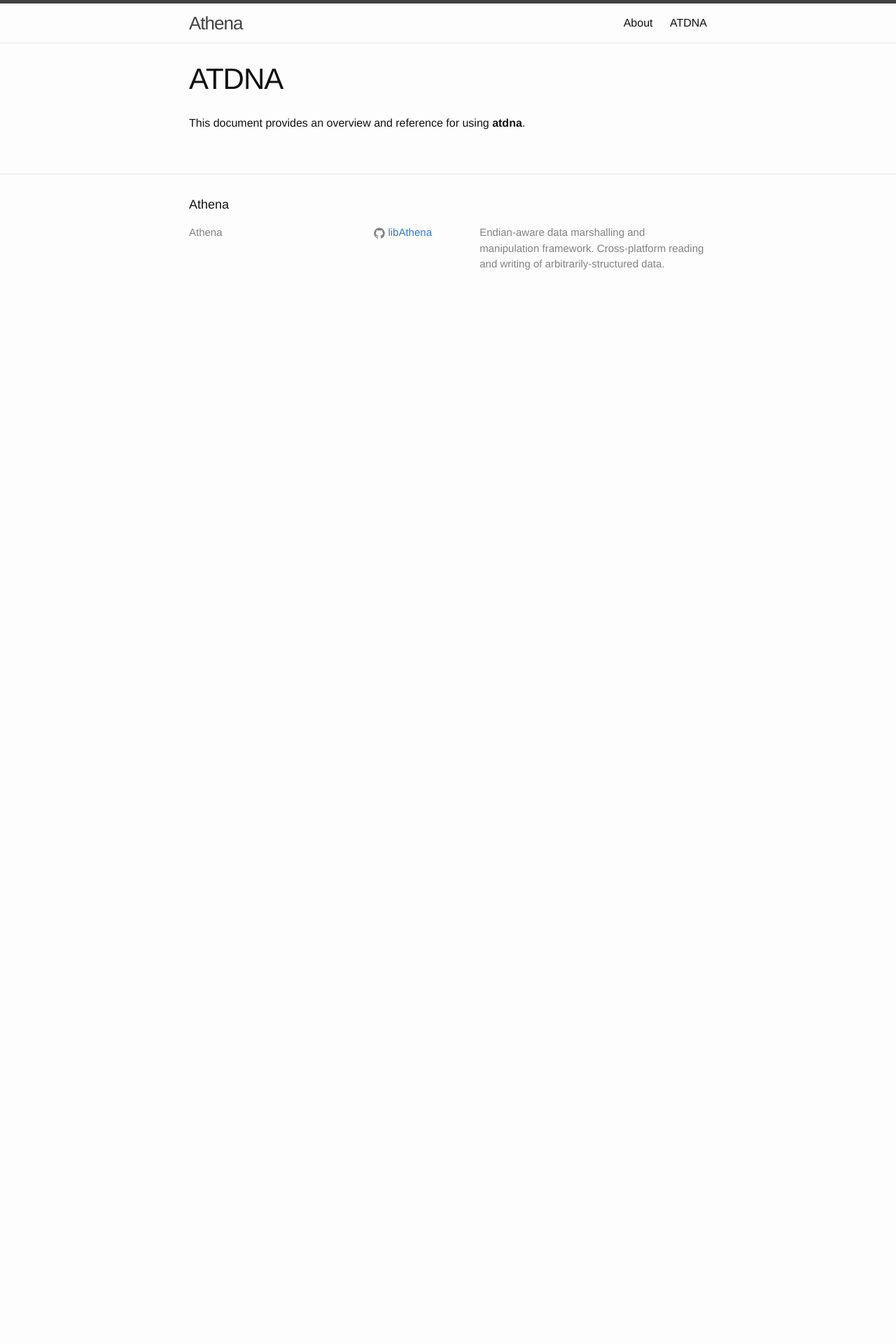
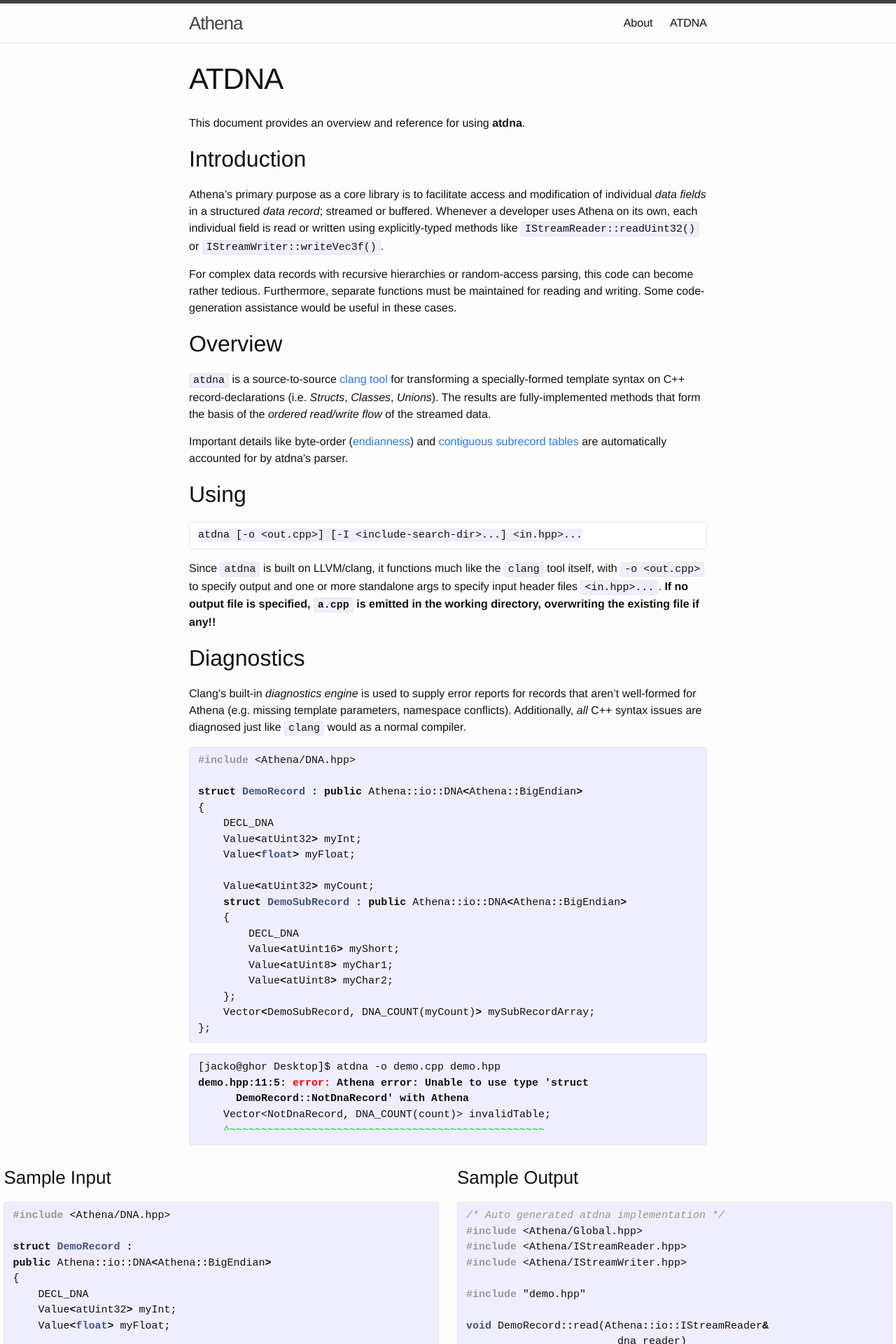
Before and after one commit to libAthena/libAthena.github.io, a Jekyll site: the page built from doc/atdna.md, in a window 1280 px wide. Shown: the top 1920 px of the page at 70% size. Built offline with Jekyll 4.4.1, drawn with Linux system fonts in a browser that asks for light colours; before the commit the page ends 900 px from its top, so only the background shows below that; some of the changed text lies outside the part shown.

Commit message:
initial atdna doc

````diff
--- a/_includes/footer.html
+++ b/_includes/footer.html
@@ -2,12 +2,9 @@
 
   <div class="wrapper">
 
-    <h2 class="footer-heading">{{ site.title }}</h2>
-
     <div class="footer-col-wrapper">
       <div class="footer-col  footer-col-1">
         <ul class="contact-list">
-          <li>{{ site.title }}</li>
           <li><a href="mailto:{{ site.email }}">{{ site.email }}</a></li>
         </ul>
       </div>
--- /dev/null
+++ b/_sass/_doc.scss
@@ -0,0 +1,19 @@
+/**
+ * Doc columns
+ */
+
+.doc-col-split {
+    float:left;
+    width:175%;
+    margin-left:-37.5%;
+}
+
+.doc-col {
+    float:left;
+    margin:1%;
+    width:48%;
+}
+
+.doc-col pre {
+    /*overflow:scroll;*/
+}
--- a/css/main.scss
+++ b/css/main.scss
@@ -48,5 +48,6 @@
 @import
         "base",
         "layout",
+        "doc",
         "syntax-highlighting"
 ;
--- a/doc/atdna.md
+++ b/doc/atdna.md
@@ -4,3 +4,177 @@
 ---
 
 This document provides an overview and reference for using **atdna**.
+
+## Introduction ##
+
+Athena's primary purpose as a core library is to facilitate access and
+modification of individual *data fields* in a structured *data record*;
+streamed or buffered. Whenever
+a developer uses Athena on its own, each individual field is read or written
+using explicitly-typed methods like `IStreamReader::readUint32()` or
+`IStreamWriter::writeVec3f()`.
+
+For complex data records with recursive
+hierarchies or random-access parsing, this code can become rather tedious.
+Furthermore, separate functions must be maintained for reading and writing.
+Some code-generation assistance would be useful in these cases.
+
+## Overview ##
+
+`atdna` is a source-to-source
+[clang tool](http://clang.llvm.org/docs/LibTooling.html) for
+transforming a specially-formed template syntax on C++ record-declarations
+(i.e. *Structs*, *Classes*, *Unions*). The results are fully-implemented methods
+that form the basis of the *ordered read/write flow* of the streamed data.
+
+Important details like byte-order
+([endianness](https://en.wikipedia.org/wiki/Endianness))
+and
+[contiguous subrecord tables](https://en.wikipedia.org/wiki/Array_data_structure)
+are automatically accounted for by atdna's parser.
+
+## Using ##
+
+```
+atdna [-o <out.cpp>] [-I <include-search-dir>...] <in.hpp>...
+```
+
+Since `atdna` is built on LLVM/clang, it functions much like the `clang` tool
+itself, with `-o <out.cpp>` to specify output and one or more standalone args
+to specify input header files `<in.hpp>...`. **If no output file is specified,
+`a.cpp` is emitted in the working directory, overwriting the existing file if
+any!!**
+
+## Diagnostics ##
+
+Clang's built-in *diagnostics engine* is used to supply error reports for
+records that aren't well-formed for Athena (e.g. missing template parameters,
+namespace conflicts). Additionally, *all* C++ syntax issues are diagnosed just
+like `clang` would as a normal compiler.
+
+{% highlight cpp %}
+#include <Athena/DNA.hpp>
+
+struct DemoRecord : public Athena::io::DNA<Athena::BigEndian>
+{
+    DECL_DNA
+    Value<atUint32> myInt;
+    Value<float> myFloat;
+
+    Value<atUint32> myCount;
+    struct DemoSubRecord : public Athena::io::DNA<Athena::BigEndian>
+    {
+        DECL_DNA
+        Value<atUint16> myShort;
+        Value<atUint8> myChar1;
+        Value<atUint8> myChar2;
+    };
+    Vector<DemoSubRecord, DNA_COUNT(myCount)> mySubRecordArray;
+};
+{% endhighlight %}
+
+<pre>
+[jacko@ghor Desktop]$ atdna -o demo.cpp demo.hpp
+<strong>demo.hpp:11:5: <span style="color:red;">error:</span> Athena error: Unable to use type 'struct
+      DemoRecord::NotDnaRecord' with Athena</strong>
+    Vector<NotDnaRecord, DNA_COUNT(count)> invalidTable;
+    <span style="color:#00cc00;">^~~~~~~~~~~~~~~~~~~~~~~~~~~~~~~~~~~~~~~~~~~~~~~~~~~</span>
+</pre>
+
+<div class="doc-col-split">
+    <div class="doc-col">
+        <h3>Sample Input</h3>
+{% highlight cpp %}
+#include <Athena/DNA.hpp>
+
+struct DemoRecord :
+public Athena::io::DNA<Athena::BigEndian>
+{
+    DECL_DNA
+    Value<atUint32> myInt;
+    Value<float> myFloat;
+
+    Value<atUint32> myCount;
+    struct DemoSubRecord :
+    public Athena::io::DNA<Athena::BigEndian>
+    {
+        DECL_DNA
+        Value<atUint16> myShort;
+        Value<atUint8> myChar1;
+        Value<atUint8> myChar2;
+    };
+    Vector<DemoSubRecord, DNA_COUNT(myCount)> mySubRecordArray;
+};
+{% endhighlight %}
+    </div>
+    <div class="doc-col">
+        <h3>Sample Output</h3>
+{% highlight cpp %}
+/* Auto generated atdna implementation */
+#include <Athena/Global.hpp>
+#include <Athena/IStreamReader.hpp>
+#include <Athena/IStreamWriter.hpp>
+
+#include "demo.hpp"
+
+void DemoRecord::read(Athena::io::IStreamReader&
+                      __dna_reader)
+{
+    __dna_reader.setEndian(Athena::BigEndian);
+    /* myInt */
+    myInt = __dna_reader.readUint32();
+    /* myFloat */
+    myFloat = __dna_reader.readFloat();
+    /* myCount */
+    myCount = __dna_reader.readUint32();
+    /* mySubRecordArray */
+    mySubRecordArray.clear();
+    mySubRecordArray.reserve(myCount);
+    for (size_t i=0 ; i<(myCount) ; ++i)
+    {
+        mySubRecordArray.emplace_back();
+        mySubRecordArray.back().read(__dna_reader);
+    }
+}
+
+void DemoRecord::write(Athena::io::IStreamWriter&
+                       __dna_writer) const
+{
+    __dna_writer.setEndian(Athena::BigEndian);
+    /* myInt */
+    __dna_writer.writeUint32(myInt);
+    /* myFloat */
+    __dna_writer.writeFloat(myFloat);
+    /* myCount */
+    __dna_writer.writeUint32(myCount);
+    /* mySubRecordArray */
+    for (auto elem : mySubRecordArray)
+        elem.write(__dna_writer);
+}
+
+void DemoRecord::DemoSubRecord::read(Athena::io::IStreamReader&
+                                     __dna_reader)
+{
+    __dna_reader.setEndian(Athena::BigEndian);
+    /* myShort */
+    myShort = __dna_reader.readUint16();
+    /* myChar1 */
+    myChar1 = __dna_reader.readUByte();
+    /* myChar2 */
+    myChar2 = __dna_reader.readUByte();
+}
+
+void DemoRecord::DemoSubRecord::write(Athena::io::IStreamWriter&
+                                      __dna_writer) const
+{
+    __dna_writer.setEndian(Athena::BigEndian);
+    /* myShort */
+    __dna_writer.writeUint16(myShort);
+    /* myChar1 */
+    __dna_writer.writeUByte(myChar1);
+    /* myChar2 */
+    __dna_writer.writeUByte(myChar2);
+}
+{% endhighlight %}
+    </div>
+</div>
````
